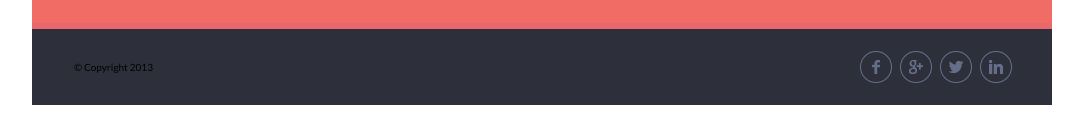
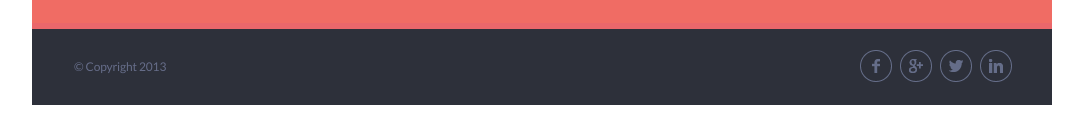
Before and after one commit to AlesyaZ/singolo, a plain HTML site: page singolo3.html in a window 1280 px wide. Shown: the part 625-763 px from the top of the page, without its empty margins (98-1181 px from the left). Drawn offline with Linux system fonts and the light colour scheme.

Commit message:
fix: footer

```diff
--- a/singolo3.css
+++ b/singolo3.css
@@ -148,8 +148,12 @@ footer {
     	align-items: center;
 }
 
-.footer img {
-    	padding-top: 2px;
+.footer__copyright {
+	font-size: 12px;
+	line-height: 6px;
+	color: #666d89;
+	font-weight: 400;
+	letter-spacing: -0.01rem;
 }
 
 .footer__Social {
```
